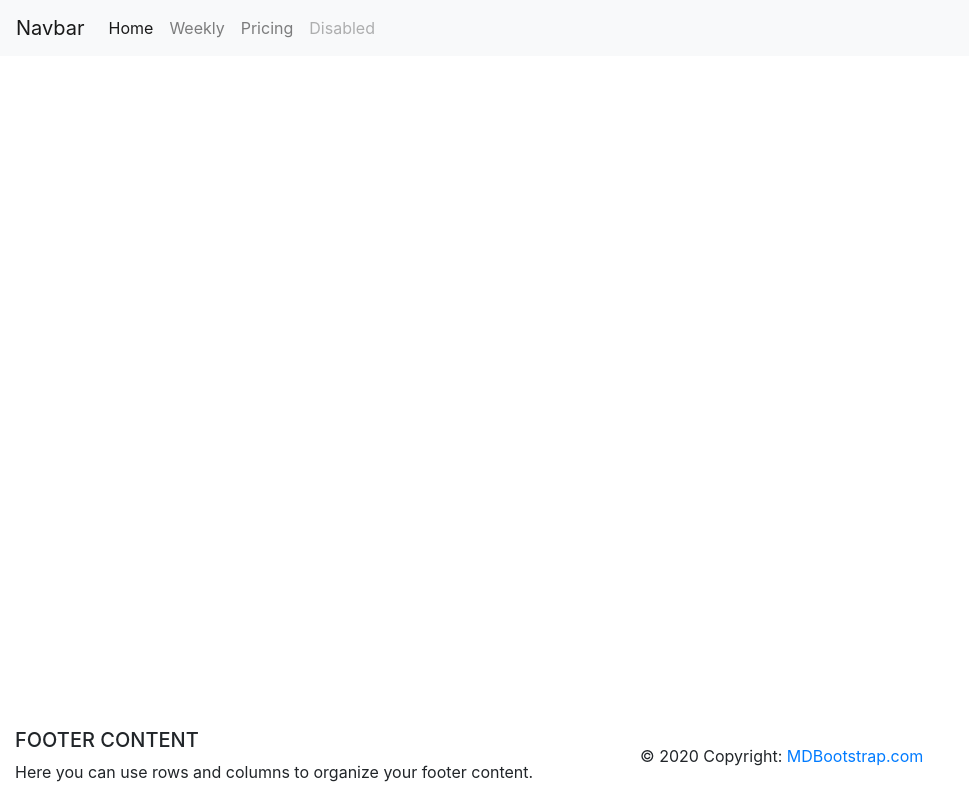
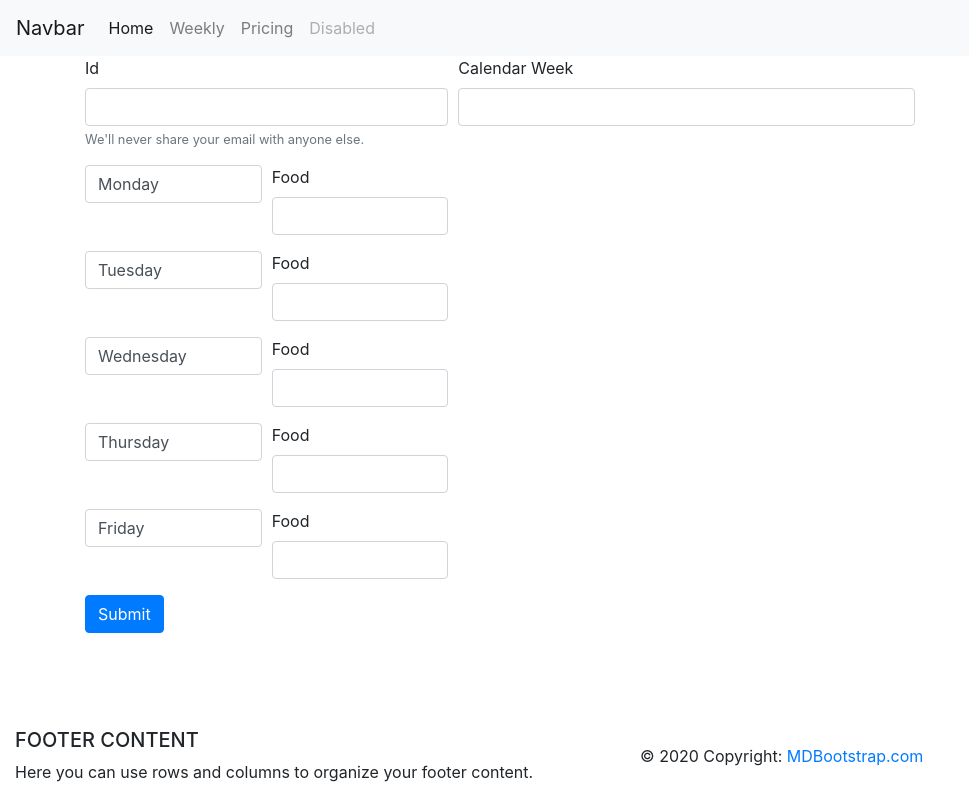
Before and after one commit to matienknows/Mensa-FrontEnd-RWA, a Vue app in the folder vue-js-client-crud/: page /week/add in a window 1280 px wide. Shown: the whole page, without its empty margins (0-969 px from the left). Built offline with nearby package versions, Linux system fonts and the light colour scheme.

Commit message:
list of meals and delete button

```diff
--- a/vue-js-client-crud/package.json
+++ b/vue-js-client-crud/package.json
@@ -11,6 +11,7 @@
     "axios": "^0.20.0",
     "bootstrap": "^4.5.2",
     "core-js": "^3.6.5",
+    "jquery": "^3.5.1",
     "popper.js": "^1.16.1",
     "vue": "^2.6.11",
     "vue-router": "^3.4.3"
--- a/vue-js-client-crud/src/App.vue
+++ b/vue-js-client-crud/src/App.vue
@@ -10,6 +10,7 @@
 
 import Navigation from "@/layouts/Navigation";
 import Footer from "@/layouts/Footer";
+
 
 
 export default {
--- /dev/null
+++ b/vue-js-client-crud/src/components/MealComponent.vue
@@ -0,0 +1,78 @@
+<template>
+  <div class="container">
+    <h3>Meal Table</h3>
+    <div class="container">
+      <table class="table table-hover">
+        <thead>
+        <tr>
+          <th>id</th>
+          <th>Name</th>
+          <th>Type</th>
+          <th>Type</th>
+        </tr>
+        </thead>
+        <tbody>
+        <tr class="mealDetails" v-for="meal in meals" v-bind:key="meal.id">
+          <td class="id">{{ meal.id }}</td>
+          <td>{{ meal.name }}</td>
+          <td>{{ meal.type }}</td>
+          <td>{{ meal.price }}</td>
+        </tr>
+        </tbody>
+      </table>
+      <button type="button" class="btn btn-outline-primary" onclick="window.location.href= '#'">Update</button>
+      <button type="button" class="btn btn-outline-danger deleteButton">Delete</button>
+    </div>
+  </div>
+</template>
+
+<script>
+import MealDataService from "@/service/MealDataService";
+import $ from 'jquery'
+//set a select on table row and add the id to url
+$(function () {
+  $('.table').on('click', 'tr', function () {
+    if ($(this).hasClass('selected')) {
+      $(this).removeClass('selected');
+    } else {
+      $('tr.selected').removeClass('selected');
+      $(this).addClass('selected')
+      let id = $(this).find(".id").text();
+      window.history.replaceState('', '', `/meal/${id}`);
+    }
+  })
+});
+
+
+export default {
+  name: "MealComponent",
+  data() {
+    return {
+      meals: [],
+    };
+  },
+  methods: {
+    refreshMeal() {
+      MealDataService.retrieveAllMeals()
+          .then(response => {
+            console.log(response.data);
+            this.meals = response.data;
+          });
+    },
+    deleteMeal() {
+
+    }
+  },
+  created() {
+    this.refreshMeal();
+  }
+}
+</script>
+
+<style scoped lang="scss">
+
+.selected {
+  background-color: grey;
+  text-decoration-color: white;
+}
+</style>
--- a/vue-js-client-crud/src/components/MealTableComponent.vue
+++ /dev/null
@@ -1,54 +0,0 @@
-<template>
-  <div class="container">
-    <h3>Meal Table</h3>
-    <div class="container">
-      <table class="table">
-        <thead>
-        <tr>
-          <th>Meal Table Number</th>
-          <th>Calendar Week</th>
-        </tr>
-        </thead>
-        <tbody>
-        <tr v-for="mealTable in mealTables" v-bind:key="mealTable.id">
-          <td>{{ mealTable.id }}</td>
-          <td>{{ mealTable.calendarWeek }}</td>
-          <td>{{ mealTable.mealTableWeek }}</td>
-        </tr>
-        </tbody>
-      </table>
-    </div>
-  </div>
-</template>
-
-<script>
-import MealTableDataService from "../service/MealTableDataService";
-
-export default {
-  name: "MealTableComponent",
-  data() {
-    return {
-      mealTables: {
-        id: " ",
-        calendarWeek: " ",
-        mealTableWeek:" "
-      }
-    };
-  },
-  methods: {
-    refreshMealTable() {
-      MealTableDataService.retrieveAllMeatTables()
-          .then(response => {
-            this.mealTables = response.data;
-          });
-    }
-  },
-  created() {
-    this.refreshMealTable();
-  }
-};
-</script>
-
-<style scoped>
-
-</style>
--- /dev/null
+++ b/vue-js-client-crud/src/components/MealTableWeekAddComponent.vue
@@ -0,0 +1,74 @@
+<template>
+  <div class="container">
+    <form>
+      <div class="form-row">
+        <div class="form-group col-4">
+          <label>Id</label>
+          <input type="text" class="form-control">
+          <small id="emailHelp" class="form-text text-muted">We'll never share your email with anyone else.</small>
+        </div>
+        <div class="form-group col-5">
+          <label>Calendar Week</label>
+          <input type="text" class="form-control">
+        </div>
+      </div>
+      <div class="form-row">
+        <div class="form-group col-2">
+          <input type="text" value="Monday" class="form-control" onkeydown="return false">
+        </div>
+        <div class="form-group col-2">
+          <label>Food</label>
+          <input type="text" class="form-control">
+        </div>
+      </div>
+      <div class="form-row">
+        <div class="form-group col-2">
+          <input type="text" value="Tuesday" class="form-control" onkeydown="return false">
+        </div>
+        <div class="form-group col-2">
+          <label>Food</label>
+          <input type="text" class="form-control">
+        </div>
+      </div>
+      <div class="form-row">
+        <div class="form-group col-2">
+          <input type="text" value="Wednesday" class="form-control" onkeydown="return false">
+        </div>
+        <div class="form-group col-2">
+          <label>Food</label>
+          <input type="text" class="form-control">
+        </div>
+      </div>
+      <div class="form-row">
+        <div class="form-group col-2">
+          <input type="text" value="Thursday" class="form-control" onkeydown="return false">
+        </div>
+        <div class="form-group col-2">
+          <label>Food</label>
+          <input type="text" class="form-control">
+        </div>
+      </div>
+      <div class="form-row">
+        <div class="form-group col-2">
+          <input type="text" value="Friday" class="form-control" onkeydown="return false">
+        </div>
+        <div class="form-group col-2">
+          <label>Food</label>
+          <input type="text" class="form-control">
+        </div>
+      </div>
+      <button type="submit" class="btn btn-primary">Submit</button>
+    </form>
+
+  </div>
+</template>
+
+<script>
+export default {
+  name: "MealTableWeekAddComponent"
+}
+</script>
+
+<style scoped>
+
+</style>
--- a/vue-js-client-crud/src/http-common.js
+++ b/vue-js-client-crud/src/http-common.js
@@ -1,7 +1,7 @@
 import axios from 'axios'
 
 export default axios.create({
-    baseURL: "http://localhost:8080/mealtable",
+    baseURL: "http://localhost:8080",
     headers: {
         "Content-type": "application/json"
     }
--- a/vue-js-client-crud/src/layouts/Navigation.vue
+++ b/vue-js-client-crud/src/layouts/Navigation.vue
@@ -7,7 +7,7 @@
       </button>
       <div class="collapse navbar-collapse" id="navbarNavAltMarkup">
         <div class="navbar-nav">
-          <a class="nav-link active" href="/meatTable">Home<span class="sr-only">(current)</span></a>
+          <a class="nav-link active" href="/meal">Home<span class="sr-only">(current)</span></a>
           <a class="nav-link" href="/weekly">Weekly</a>
           <a class="nav-link" href="#">Pricing</a>
           <a class="nav-link disabled" href="#" tabindex="-1" aria-disabled="true">Disabled</a>
--- a/vue-js-client-crud/src/router/index.js
+++ b/vue-js-client-crud/src/router/index.js
@@ -1,20 +1,26 @@
 import Vue from 'vue';
 import VueRouter from 'vue-router';
-import MealTableComponent from "@/components/MealTableComponent";
+import MealComponent from "@/components/MealComponent";
 import MealTableWeekComponent from "@/components/MealTableWeekComponent";
+import MealTableWeekAddComponent from "@/components/MealTableWeekAddComponent";
 
 Vue.use(VueRouter)
 
 const routes = [
     {
-        path: '/meatTable',
-        name: 'MealTableComponent',
-        component: MealTableComponent,
+        path: '/meal',
+        name: 'MealComponent',
+        component: MealComponent,
     },
     {
         path: '/weekly/:id',
         name: 'MealTableWeekComponent',
         component: MealTableWeekComponent,
+    },
+    {
+        path: '/week/add',
+        name: 'MealTableWeekAdd',
+        component: MealTableWeekAddComponent,
     }
 ]
 
--- /dev/null
+++ b/vue-js-client-crud/src/service/MealDataService.js
@@ -0,0 +1,11 @@
+import http from '../http-common'
+
+class MealDataService {
+    retrieveAllMeals() {
+        return http.get('/meal');
+    }
+    delete(id) {
+        return http.delete(`/meal/${id}`);
+    }
+}
+export default new MealDataService();
--- a/vue-js-client-crud/src/service/MealTableDataService.js
+++ b/vue-js-client-crud/src/service/MealTableDataService.js
@@ -6,7 +6,7 @@ class MealTableDataService {
         }
 
         retrieveMealTableById(id){
-            return http.get(`/weekly/${id}`);
+            return http.get(`/mealtable/weekly/${id}`);
         }
 }
 export default new MealTableDataService();
```
Also changed, not shown: vue-js-client-crud/src/components/MealTableWeekComponent.vue (+35 -8 lines), 1 other file (tests, documents, lock files or other folders).
